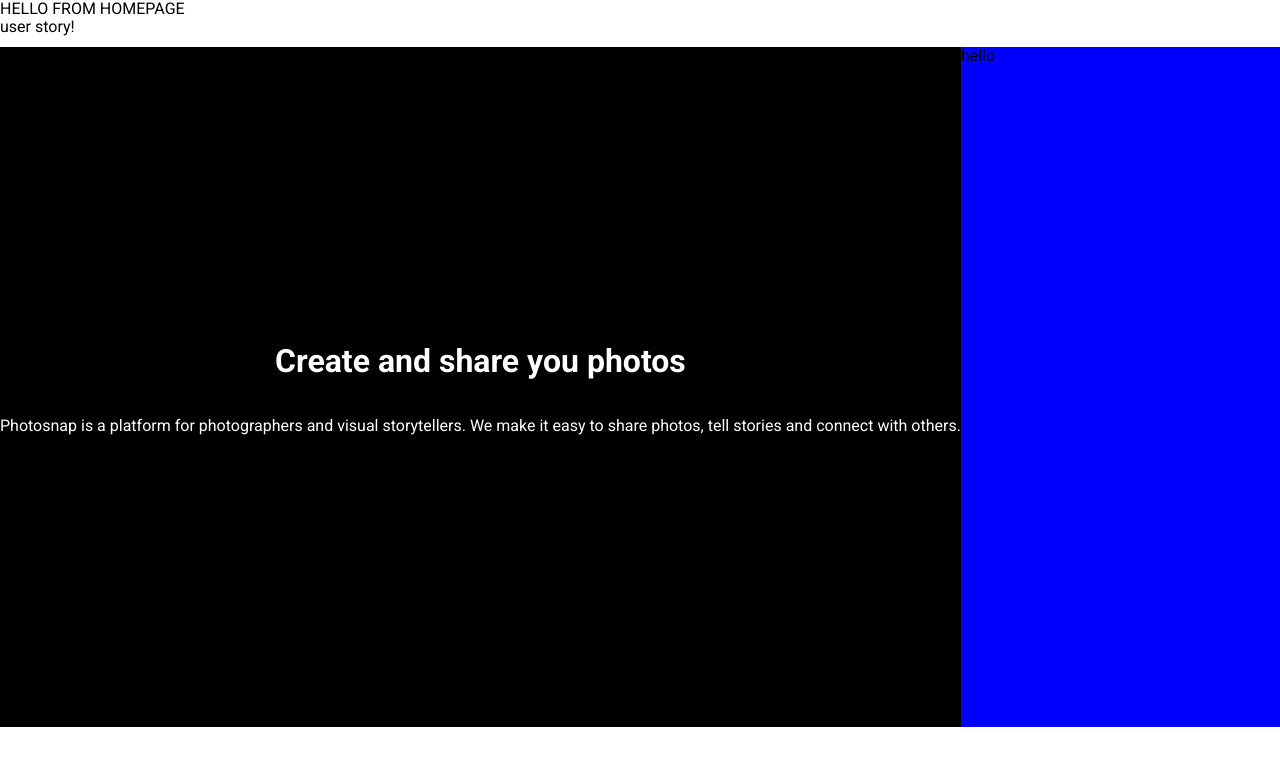
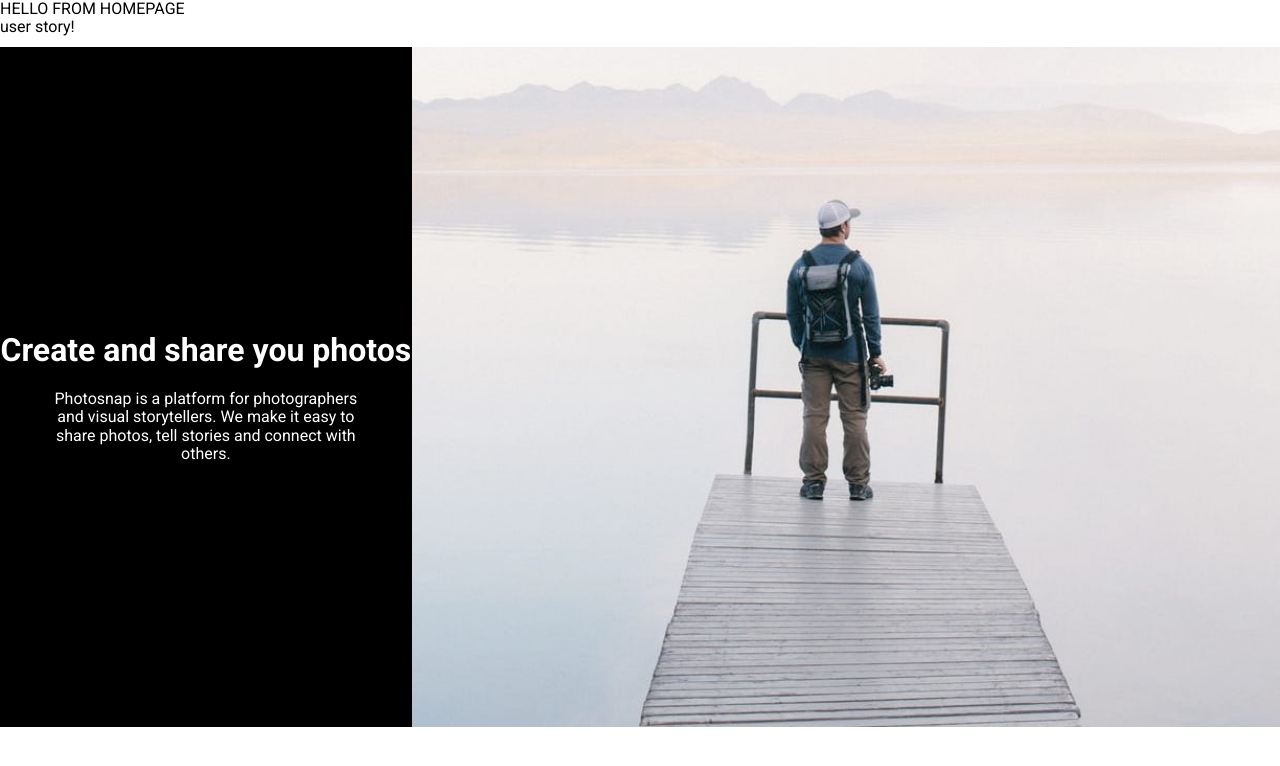
Before and after one commit to ai-is-awesome/photosnap_storyteller, a React (Create React App) app: page / in a window 1280 px wide. Shown: the top 766 px of the page. Built offline with nearby package versions, Linux system fonts and the light colour scheme.

Commit message:
bug of flex grow solved, ujsed flex basis instead

```diff
--- a/src/features/PhotoCard/PhotoCard.js
+++ b/src/features/PhotoCard/PhotoCard.js
@@ -2,8 +2,7 @@ import React from "react";
 import "./photocard.scss";
 import testImage from "./create-and-share.jpg";
 
-export default function PhotoCard() {
-  const textTheme = "light";
+export default function PhotoCard({ textSide, textTheme }) {
   return (
     <div className="pc__container">
       <div className="pc__left_container">
@@ -13,9 +12,7 @@ export default function PhotoCard() {
           make it easy to share photos, tell stories and connect with others.
         </p>
       </div>
-      <div className="pc__right_container" src={testImage}>
-        hello
-      </div>
+      <img className="pc__right_container" src={testImage} />
     </div>
   );
 }
--- a/src/features/PhotoCard/photocard.scss
+++ b/src/features/PhotoCard/photocard.scss
@@ -14,9 +14,14 @@
   flex-direction: column;
   justify-content: center;
   text-align: center;
-  flex-grow: 0;
+  flex-basis: 35%;
+  p {
+    width: 80%;
+    margin: 0 auto;
+  }
 }
 
 .pc__right_container {
-  flex-grow: 0.1;
+  background-color: cyan;
+  flex-basis: 65%;
 }
```
